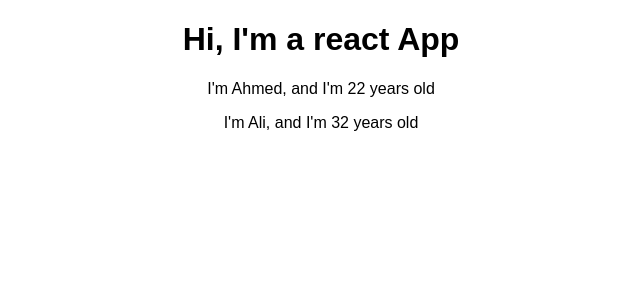
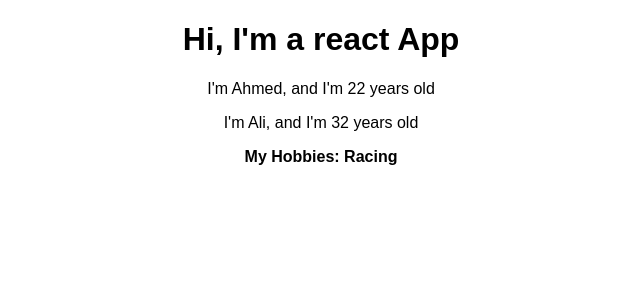
Before and after one commit to MusabSwe/MY_PROJECT, a React (Create React App) app in the folder ReactJS/react-complete-guide/: page / in a window 1280 px wide. Shown: the top 300 px of the page, without its empty margins (319-959 px from the left). Built offline with nearby package versions, Linux system fonts and the light colour scheme.

Commit message:
Props.children concept

```diff
--- a/ReactJS/react-complete-guide/src/App.js
+++ b/ReactJS/react-complete-guide/src/App.js
@@ -16,7 +16,7 @@ class App extends Component {
       <div className='App'>
         <h1>Hi, I'm a react App</h1>
         <Person name="Ahmed" age="22" />
-        <Person name="Ali" age="32">My Hobbies: Racing</Person>
+        <Person name="Ali" age="32"><strong>My Hobbies: Racing</strong></Person>
       </div>
     );
   }
--- a/ReactJS/react-complete-guide/src/Person/Person.js
+++ b/ReactJS/react-complete-guide/src/Person/Person.js
@@ -4,6 +4,7 @@ const person = (props) => {
  return(
     <div>
         <p>I'm {props.name}, and I'm {props.age} years old</p>
+        <p>{props.children}</p>
     </div>
  );
 }
```
